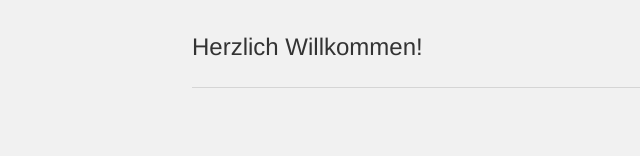
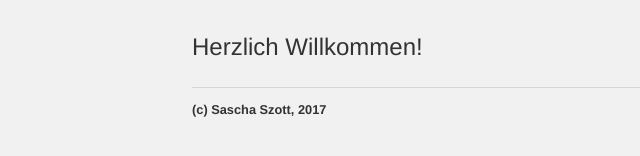
Before and after one commit to saschaszott/saschaszott.github.io, a Jekyll site: the page built from README.md, in a window 1280 px wide. Shown: the part 172-328 px from the top of the page, without its empty margins (0-640 px from the left). Built offline with Jekyll 4.4.1, drawn with Linux system fonts in a browser that asks for light colours; our own code applies the rules of GitHub Pages for plain Markdown files.

Commit message:
Update default.html

```diff
--- a/_layouts/default.html
+++ b/_layouts/default.html
@@ -17,6 +17,7 @@
 
     <footer>
      <ul>
+       <li>(c) Sascha Szott, 2017</li>
      </ul>
     </footer>
   </body>
```
